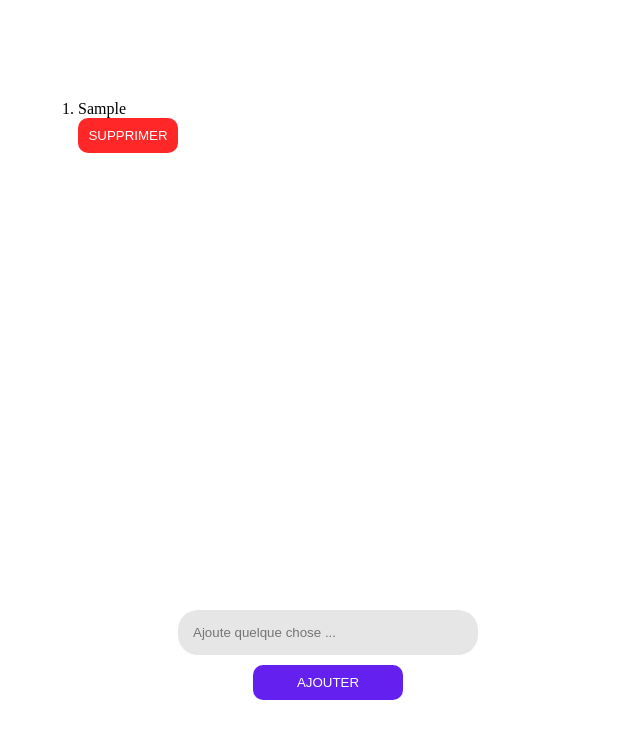
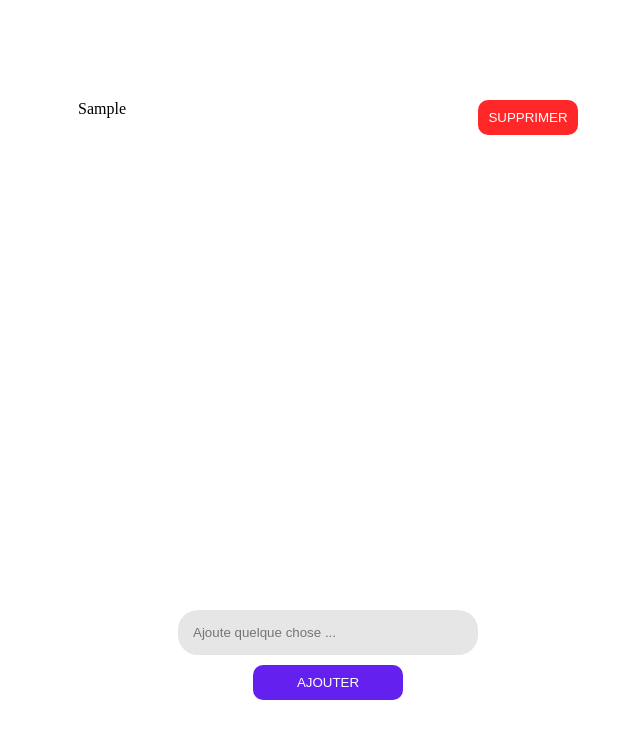
Before and after one commit to AlvesCDA11/FirstCDA, a plain HTML site: page exercices/js-dom/todo.html in a window 1280 px wide. Both pictures are taken after typing "Sample" into the empty fields and a click on the button "AJOUTER". Shown: the whole page, without its empty margins (312-952 px from the left). Drawn offline with Linux system fonts and the light colour scheme.

Commit message:
new version-1.1.0

```diff
--- a/exercices/js-dom/main.js
+++ b/exercices/js-dom/main.js
@@ -4,6 +4,7 @@ let spaceForResult = document.querySelector('.result')
 let form = document.querySelector('form')
 
 let list = document.createElement("ol")
+list.className = 'boxList'
 
 
 btn.addEventListener('click', (e) => {
@@ -15,6 +16,7 @@ btn.addEventListener('click', (e) => {
     }
 
     let listElement = document.createElement("li")
+    listElement.className ="listElement"
 
     listElement.textContent += input.value
 
@@ -24,11 +26,10 @@ btn.addEventListener('click', (e) => {
 
     btnDelete.addEventListener('click', ()=> {
         list.removeChild(listElement)
-        list.removeChild(btnDelete)
     })
 
     list.appendChild(listElement)
-    list.appendChild(btnDelete)
+    listElement.appendChild(btnDelete)
     spaceForResult.appendChild(list)
 
     input.value = ""
--- a/exercices/js-dom/style.css
+++ b/exercices/js-dom/style.css
@@ -14,6 +14,20 @@ body {
 .result {
     width: 500px;
     height: 500px;
+    overflow-y: scroll;
+}
+::-webkit-scrollbar {
+    display: none;
+}
+.boxList {
+    display: flex;
+    flex-direction: column;
+    gap: 10px;
+}
+.listElement {
+    width: 100%;
+    display: flex;
+    justify-content: space-between;
 }
 form {
     display: flex;
```
Also changed, not shown: exercices/html-css/index.html (+1 -1 lines), scrennshots/Capture.PNG.
